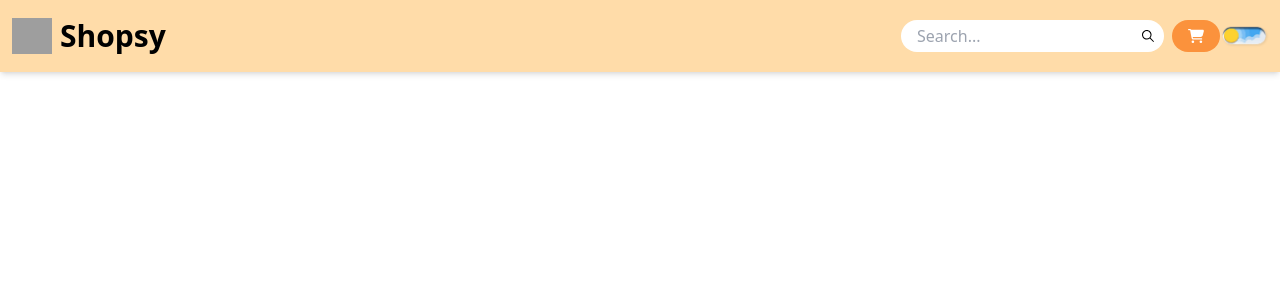
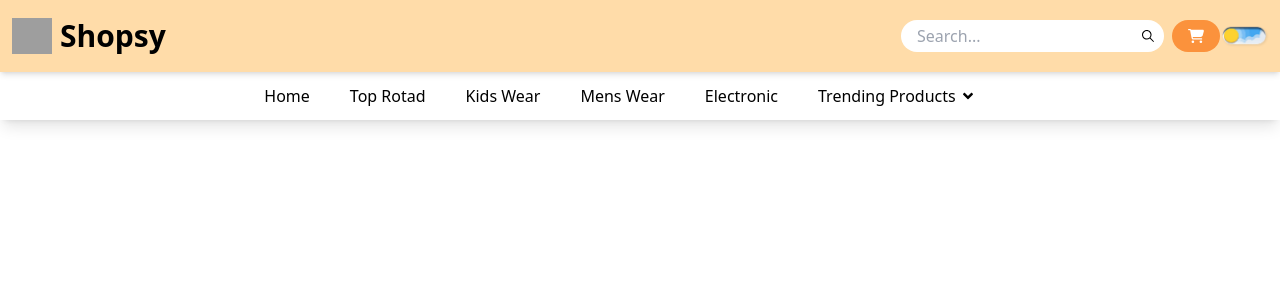
Before and after one commit to trushajada/E-commerce-webpage, a React (Vite) app: page / in a window 1280 px wide. Shown: the top 300 px of the page. Built offline with nearby package versions, Linux system fonts and the light colour scheme; grey boxes are pictures that could not be loaded.

Commit message:
add code

```diff
--- a/package.json
+++ b/package.json
@@ -13,7 +13,8 @@
     "react": "^18.3.1",
     "react-dom": "^18.3.1",
     "react-icon": "^1.0.0",
-    "react-icons": "^5.4.0"
+    "react-icons": "^5.4.0",
+    "react-router-dom": "^7.1.1"
   },
   "devDependencies": {
     "@eslint/js": "^9.17.0",
--- a/src/Componets/Darkmode/Darkmode.jsx
+++ b/src/Componets/Darkmode/Darkmode.jsx
@@ -16,8 +16,8 @@ const Darkmode = () => {
     console.log(element);
 
     useEffect(() => {
-        document.documentElement.classList.toggle('dark', isDarkMode); // Existing behavior
-        document.body.classList.toggle('dark-theme', isDarkMode); // New behavior
+        document.documentElement.classList.toggle('dark', isDarkMode);
+        document.body.classList.toggle('dark-theme', isDarkMode);
         localStorage.setItem('darkMode', isDarkMode);
       }, [isDarkMode]);
 
--- a/src/Componets/Navbar/Navbar.jsx
+++ b/src/Componets/Navbar/Navbar.jsx
@@ -2,6 +2,7 @@ import React from "react";
 import { IoIosSearch } from "react-icons/io";
 import { FaCartShopping } from "react-icons/fa6";
 import Darkmode from "../Darkmode/Darkmode";
+import { FaAngleDown } from "react-icons/fa";
 
 const Navbar = () => {
     return (
@@ -29,9 +30,45 @@ const Navbar = () => {
 
             {/* header  */}
 
-      <div className="header">
+            <div className="header shadow-lg px-2 p-3">
                 <div className="container mx-auto">
-
+                    <nav className="cursor-pointer">
+                        <ul className="items-center justify-center flex">
+                            <li >
+                                <a href="#" className="me-10">Home</a>
+                            </li>
+                            <li>
+                                <a href="#" className="me-10">Top Rotad</a>
+                            </li>
+                            <li>
+                                <a href="#" className="me-10">Kids Wear</a>
+                            </li>
+                            <li>
+                                <a href="#" className="me-10">Mens Wear</a>
+                            </li>
+                            <li>
+                                <a href="#" className="me-10">Electronic</a>
+                            </li>
+                            <li className="group relative">
+                                <a href="#" className="me-10 flex items-center">
+                                    Trending Products <span className="ms-1"><FaAngleDown /></span>
+                                </a>
+                                <div className="absolute left-0 z-10 w-[200px] hidden group-hover:block bg-white dark:bg-gray-800 shadow-lg rounded-md">
+                                    <ul className="py-1">
+                                        <li>
+                                            <a href="#" className="block px-4 py-2 hover:bg-[#edc18166]">Trending Products</a>
+                                        </li>
+                                        <li>
+                                            <a href="#" className="block px-4 py-2 hover:bg-[#edc18166] ">Best Selling</a>
+                                        </li>
+                                        <li>
+                                            <a href="#" className="block px-4 py-2 hover:bg-[#edc18166]">Top Rated</a>
+                                        </li>
+                                    </ul>
+                                </div>
+                            </li>
+                        </ul>
+                    </nav>
                 </div>
             </div>
         </>
```
Also changed, not shown: 1 other file (tests, documents, lock files or other folders). Lines whose indentation alone changed are shown as unchanged.
